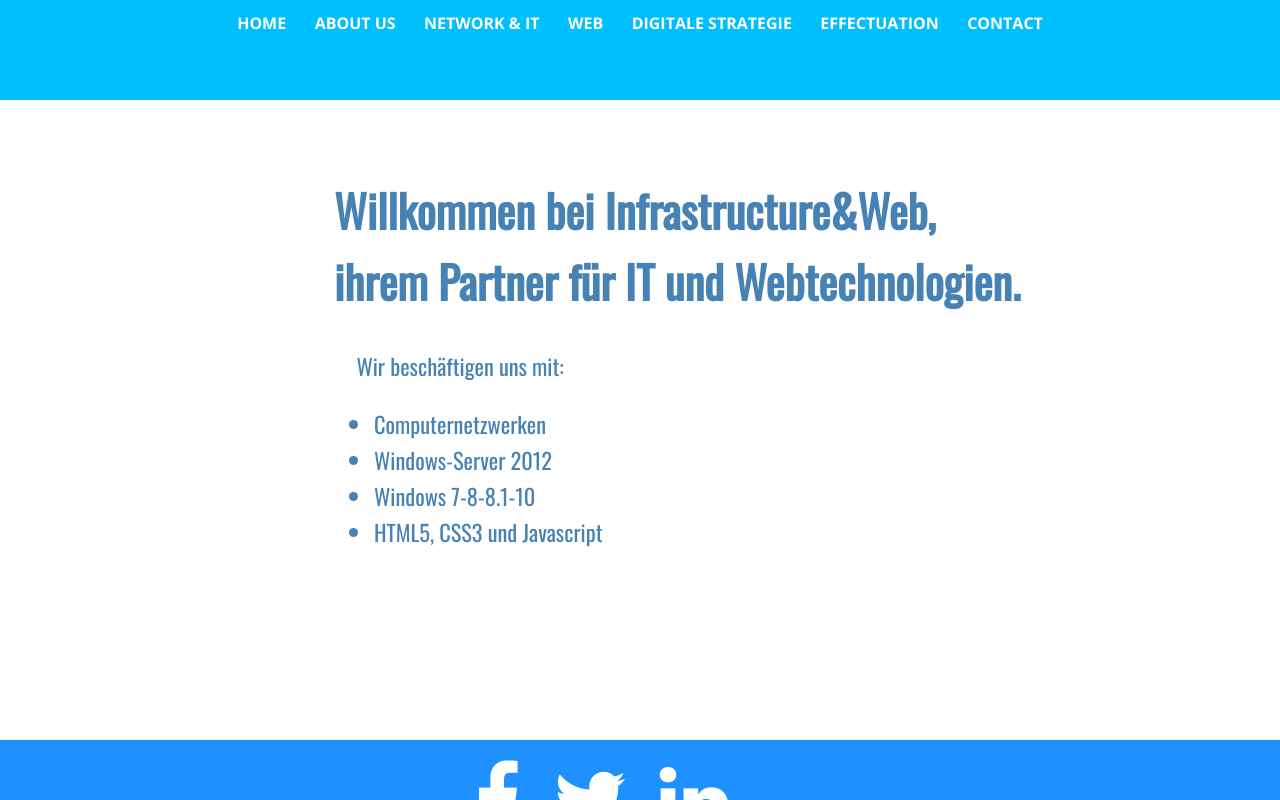
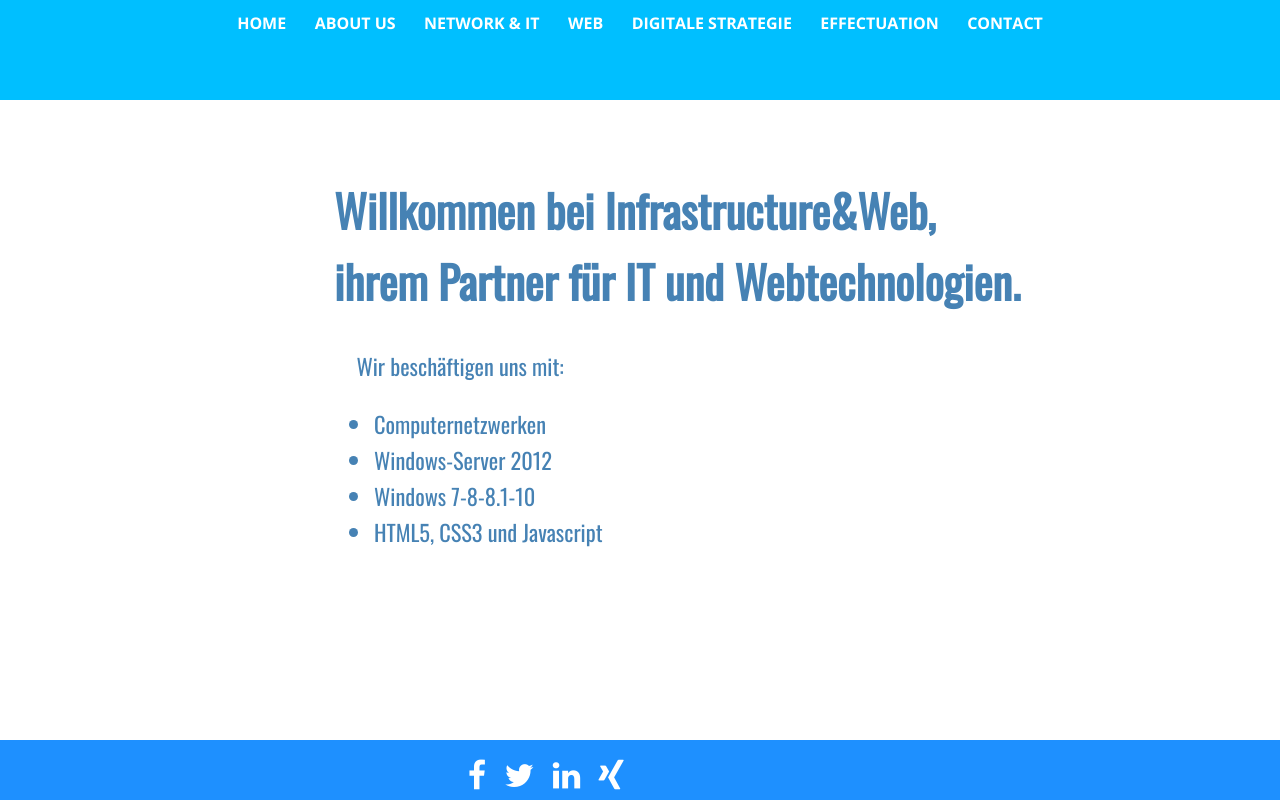
Before and after one commit to TecNoir/hannusCO, a plain HTML site: page index.html in a window 1280 px wide. Drawn offline with nearby package versions, Linux system fonts and the light colour scheme.

Commit message:
icons kleiner

```diff
--- a/css/styles.css
+++ b/css/styles.css
@@ -345,8 +345,12 @@ div.kreis {
 }
 
 @media only screen and (max-width: 1380px) {
-#SocialMediaBox i .fa-5x {
+#SocialMediaBox i  {
         padding: 0px 7px;
-        font-size: 2em;
 }
+
+.fa-5x {
+  font-size: 2em;
 }
+
+}
```
